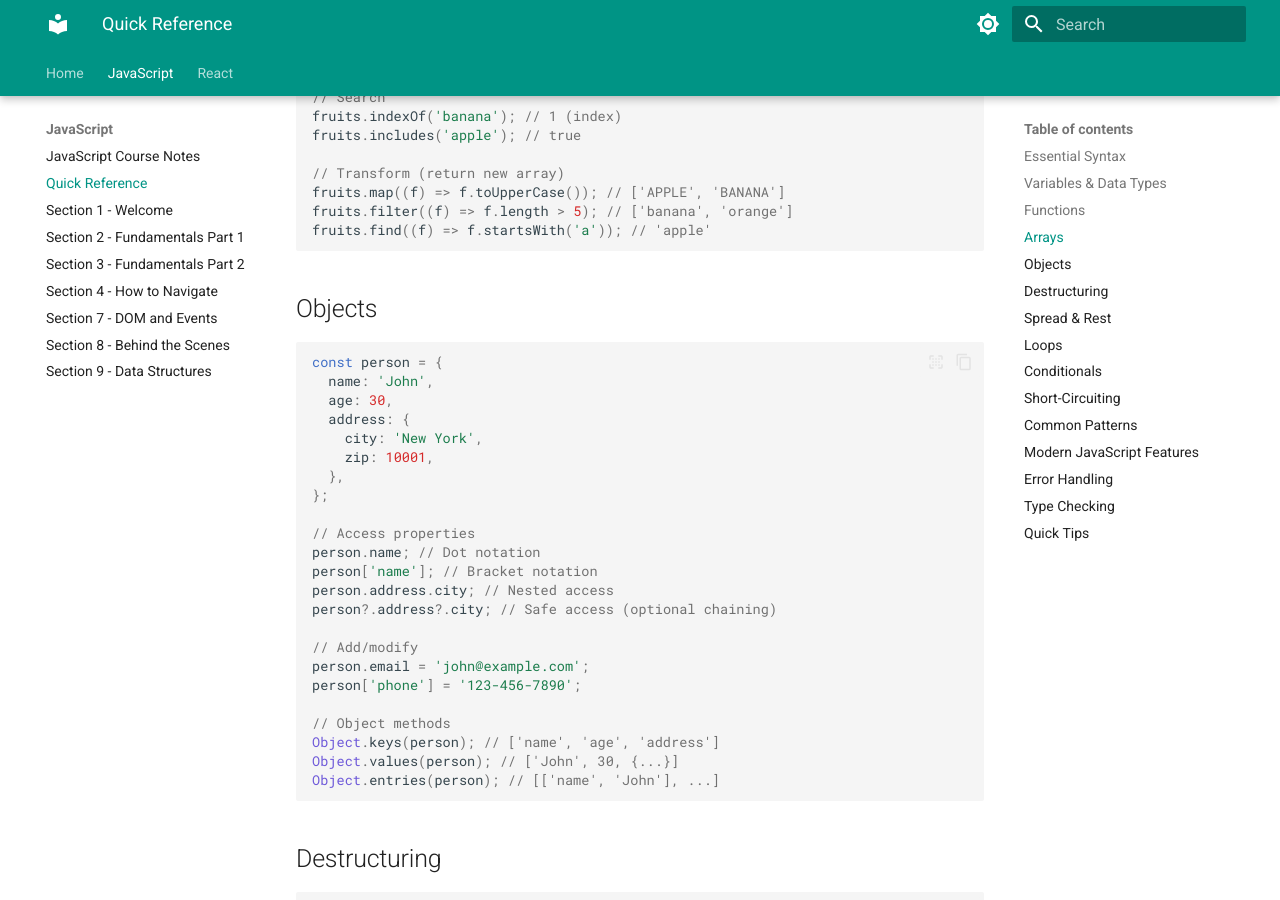
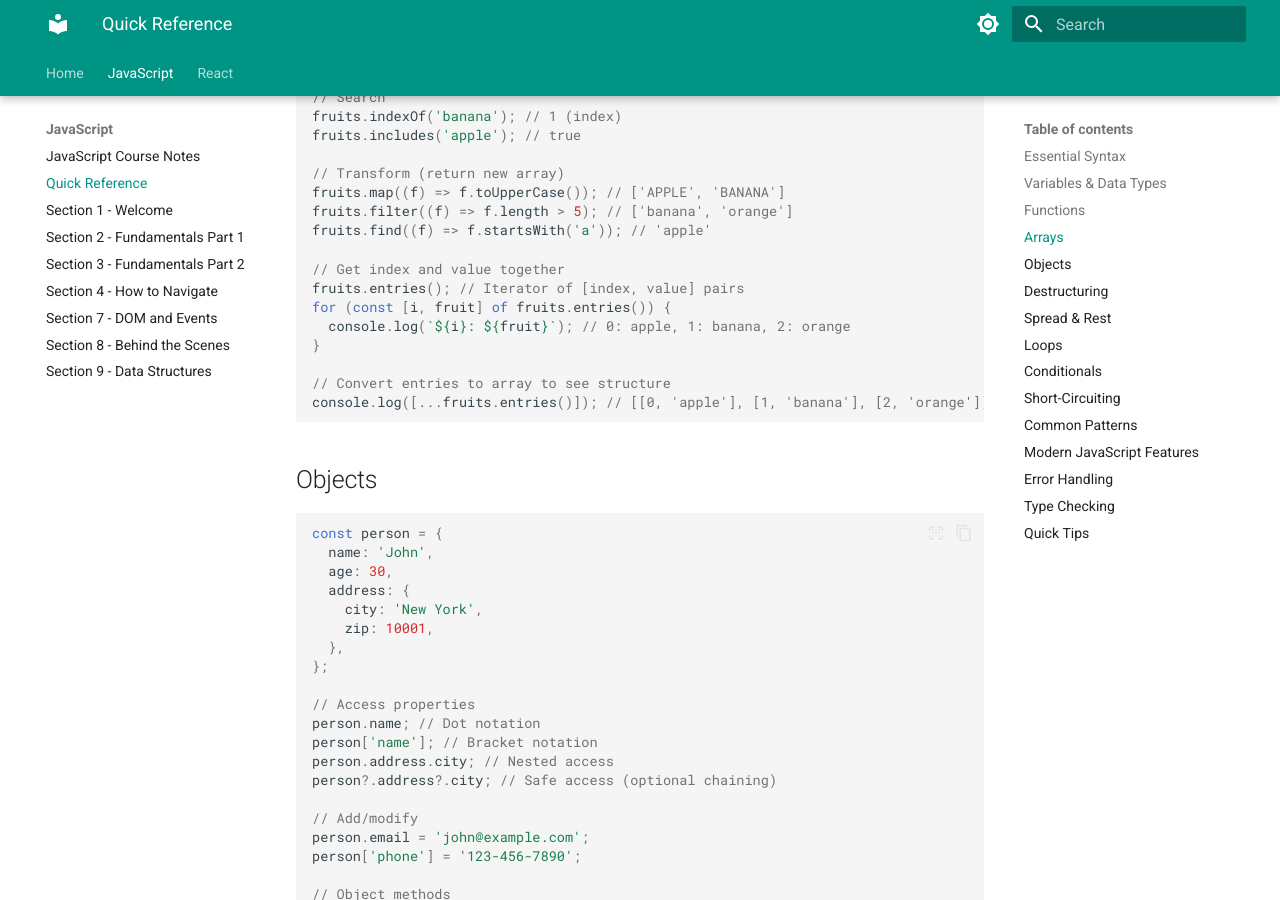
Before and after one commit to Duxaris/notes, an MkDocs documentation site: the page built from docs/javascript/cheat-sheet.md, in a window 1280 px wide and 900 px high, scrolled down 2110 px. Built offline with MkDocs 1.6.1 and Material for MkDocs 9.7.7, drawn with Linux system fonts in a browser that asks for light colours.

Commit message:
Add entries method examples for array iteration in JavaScript cheat sheet

````diff
--- a/docs/javascript/cheat-sheet.md
+++ b/docs/javascript/cheat-sheet.md
@@ -84,6 +84,15 @@ fruits.includes('apple'); // true
 fruits.map((f) => f.toUpperCase()); // ['APPLE', 'BANANA']
 fruits.filter((f) => f.length > 5); // ['banana', 'orange']
 fruits.find((f) => f.startsWith('a')); // 'apple'
+
+// Get index and value together
+fruits.entries(); // Iterator of [index, value] pairs
+for (const [i, fruit] of fruits.entries()) {
+  console.log(`${i}: ${fruit}`); // 0: apple, 1: banana, 2: orange
+}
+
+// Convert entries to array to see structure
+console.log([...fruits.entries()]); // [[0, 'apple'], [1, 'banana'], [2, 'orange']]
 ```
 
 ## Objects
````
